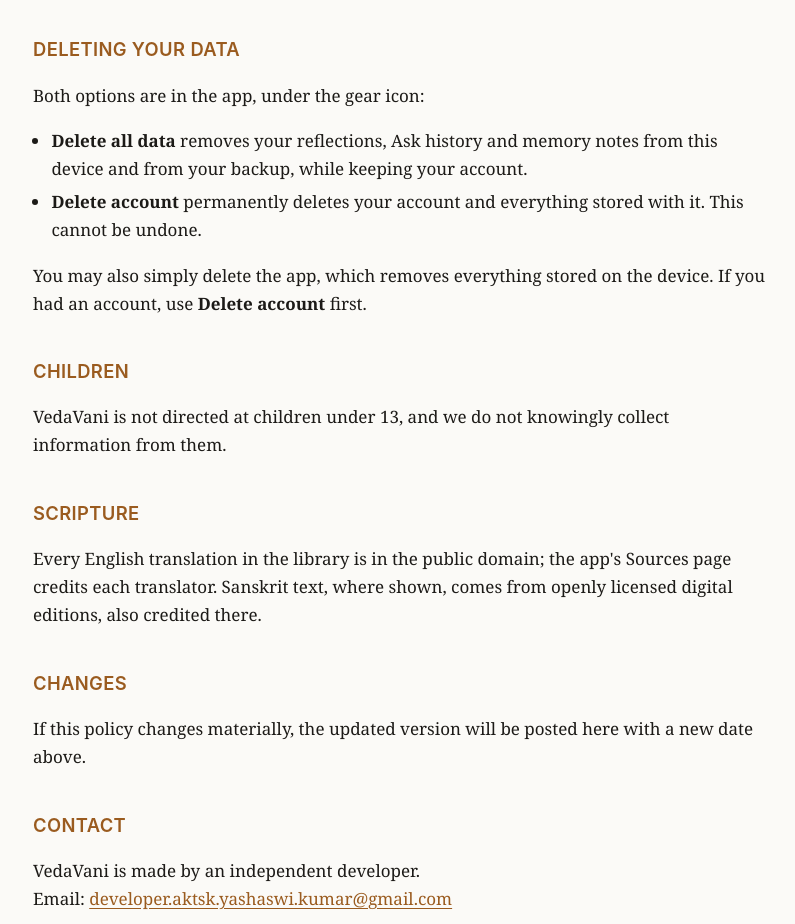
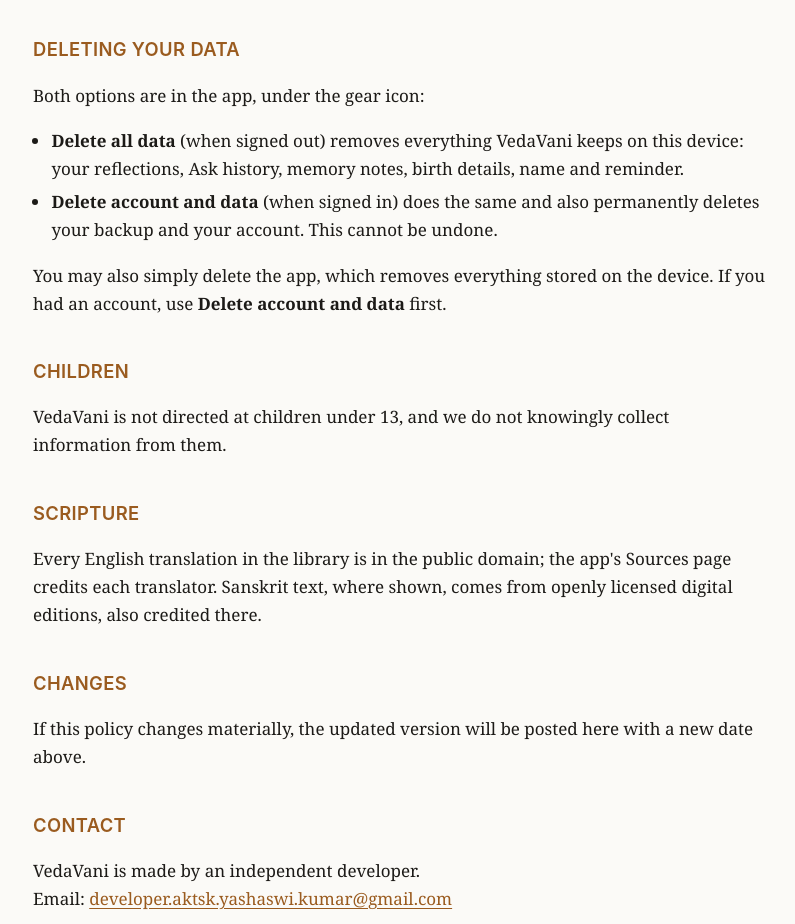
Before and after one commit to cestercian/vedavani, a plain HTML site: page privacy/index.html in a window 1280 px wide. Shown: the part 4340-5264 px from the top of the page, without its empty margins (239-1034 px from the left). Drawn offline with Linux system fonts and the light colour scheme.

Commit message:
Privacy policy: describe deletion as the app offers it

```diff
--- a/privacy/index.html
+++ b/privacy/index.html
@@ -110,11 +110,11 @@
 <p>Both options are in the app, under the gear icon:</p>
 
 <ul>
-  <li><strong>Delete all data</strong> removes your reflections, Ask history and memory notes from this device and from your backup, while keeping your account.</li>
-  <li><strong>Delete account</strong> permanently deletes your account and everything stored with it. This cannot be undone.</li>
+  <li><strong>Delete all data</strong> (when signed out) removes everything VedaVani keeps on this device: your reflections, Ask history, memory notes, birth details, name and reminder.</li>
+  <li><strong>Delete account and data</strong> (when signed in) does the same and also permanently deletes your backup and your account. This cannot be undone.</li>
 </ul>
 
-<p>You may also simply delete the app, which removes everything stored on the device. If you had an account, use <strong>Delete account</strong> first.</p>
+<p>You may also simply delete the app, which removes everything stored on the device. If you had an account, use <strong>Delete account and data</strong> first.</p>
 
 <h2>Children</h2>
 
```
